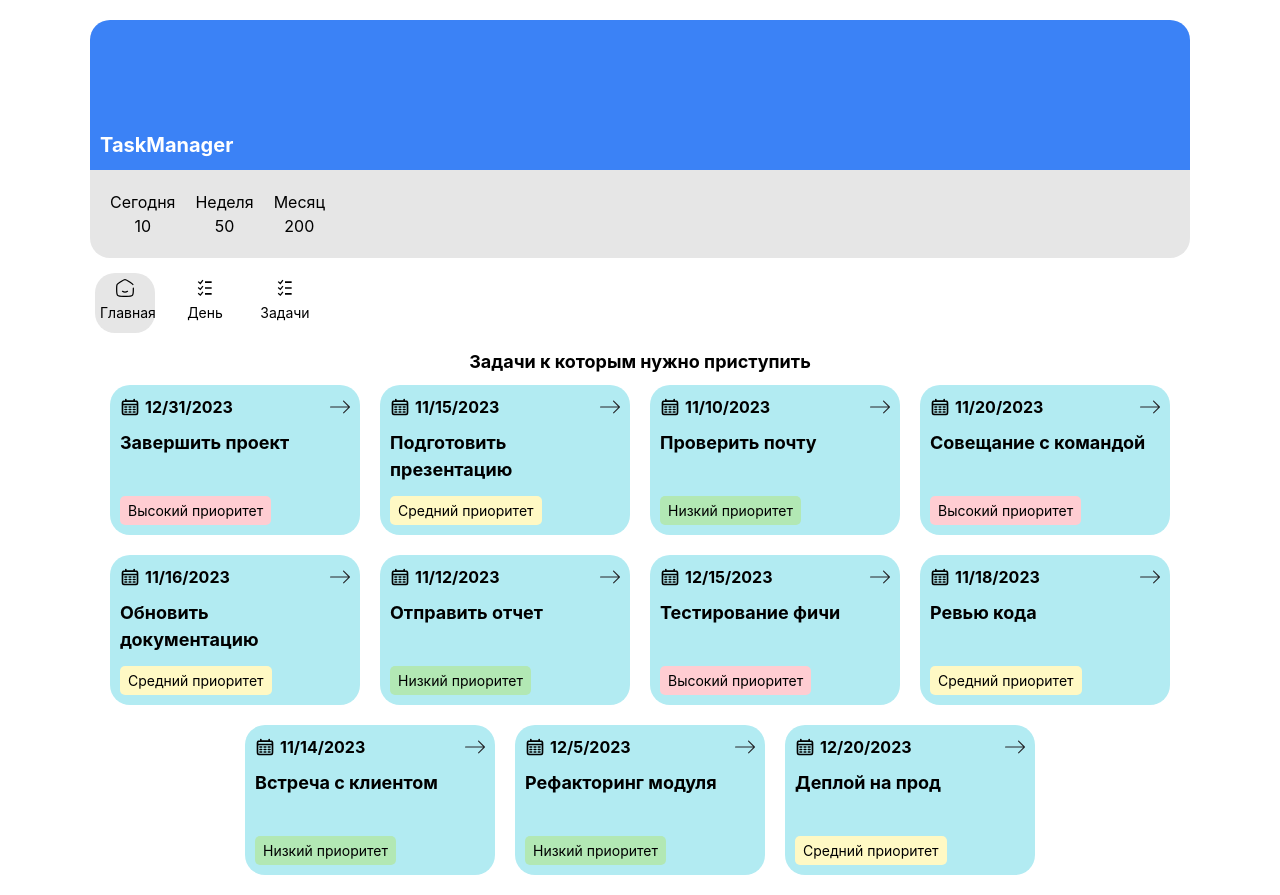
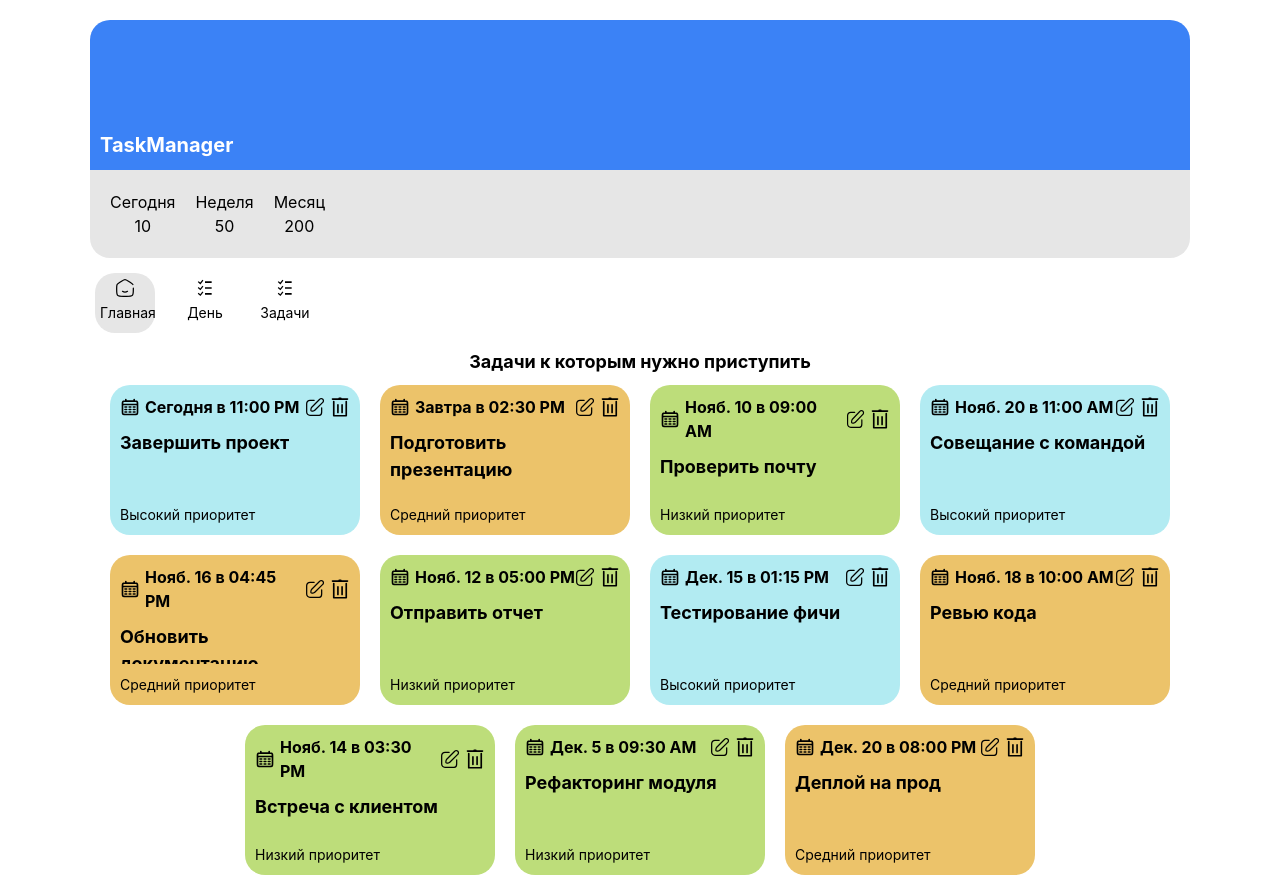
Before and after one commit to Lychil/TaskManager, a React (Vite) app in the folder client/: page /home in a window 1280 px wide. Built offline with nearby package versions, Linux system fonts and the light colour scheme.

Commit message:
task-card. redesign card

```diff
--- a/client/src/common/components/home/HomeTaskList.tsx
+++ b/client/src/common/components/home/HomeTaskList.tsx
@@ -1,5 +1,5 @@
 import styled from "styled-components"
-import { TaskCard } from "@/common/components/tasks/TaskCard";
+import { TaskCard } from "@/common/components/tasks/task-card/TaskCard";
 import { tasks } from "@/common/mock/tasks";
 
 export default function HomeTaskList() {
--- a/client/src/common/components/tasks/TaskList.tsx
+++ b/client/src/common/components/tasks/TaskList.tsx
@@ -1,6 +1,6 @@
 import styled from 'styled-components';
 import { ITaskCard } from '@/common/components/tasks/types';
-import { TaskCard } from '@/common/components/tasks/TaskCard';
+import { TaskCard } from '@/common/components/tasks/task-card/TaskCard';
 
 interface TaskListProps {
     list: ITaskCard[]
--- a/client/src/common/components/tasks/TasksSlider.tsx
+++ b/client/src/common/components/tasks/TasksSlider.tsx
@@ -2,7 +2,7 @@ import { useState, useRef } from 'react';
 import { colors, fonts, transitions } from '@/common/styles/styleConstants';
 import styled from 'styled-components';
 import { ITaskCard } from '@/common/components/tasks/types';
-import { TaskCard } from '@/common/components/tasks/TaskCard';
+import { TaskCard } from '@/common/components/tasks/task-card/TaskCard';
 
 interface TasksSliderProps {
     title: string;
--- a/client/src/common/components/tasks/TaskCard.tsx
+++ b/client/src/common/components/tasks/task-card/TaskCard.tsx
@@ -1,8 +1,9 @@
 import styled from 'styled-components';
-import { ITaskCard, PriorityTaskType } from '@/common/components/tasks/types';
-import arrowImg from "@/common/images/svg/arrow-right.svg";
+import { ITaskCard, PriorityColorEnum, PriorityTaskType } from '@/common/components/tasks/types';
 import calendarImg from "@/common/images/svg/calendar.svg";
 import { borders, fonts } from '@/common/styles/styleConstants';
+import { formatSmartDateHelper } from '@/common/helpers/formatSmartDateHelper';
+import TaskCardActions from '@/common/components/tasks/task-card/TaskCardActions';
 
 interface TaskCardProps {
     task: ITaskCard;
@@ -11,21 +12,14 @@ interface TaskCardProps {
 export function TaskCard({ task }: TaskCardProps) {
     const { title, deadline, priority } = task;
 
-    const formatDeadline = (value: string) => {
-        const date = new Date(value);
-        const today = new Date();
-        const isToday = date.toDateString() === today.toDateString();
-        return isToday ? 'Today' : date.toLocaleDateString();
-    };
-
     return (
-        <Card>
+        <Card $priority={priority}>
             <TopRow>
                 <LeftSide>
                     <Icon src={calendarImg} alt='calendar' />
-                    <Text>{formatDeadline(deadline)}</Text>
+                    <Text>{formatSmartDateHelper(deadline)}</Text>
                 </LeftSide>
-                <Icon src={arrowImg} alt='arrow right' />
+                <TaskCardActions />
             </TopRow>
 
             <Title>{title}</Title>
@@ -37,11 +31,11 @@ export function TaskCard({ task }: TaskCardProps) {
 }
 
 
-const Card = styled('div')`
+const Card = styled('div') <{ $priority: PriorityTaskType }>`
 width: 250px;
 height: 150px;
 padding: 10px;
-background-color: #b2ebf2;
+background-color: ${({ $priority }) => PriorityColorEnum[$priority]};
 border-radius: ${borders.radius.medium};
 display: flex;
 flex-direction: column;
@@ -73,24 +67,11 @@ overflow: hidden;
 text-overflow: ellipsis;
 `;
 
-const Priority = styled('div') <{ $priority: PriorityTaskType}>`
+const Priority = styled('div') <{ $priority: PriorityTaskType }>`
 margin-top: auto;
 font-size: ${fonts.sizes.small};
-padding: 4px 8px;
 border-radius: ${borders.radius.small};
 width: fit-content;
-
-background-color: ${({ $priority }) => {
-    switch ($priority) {
-        case 'high':
-            return '#ffcdd2';
-        case 'medium':
-            return '#fff9c4';
-        case 'low':
-        default:
-            return '#b2e8b4';
-    }
-}};
 `;
 
 const Icon = styled('img')`
--- /dev/null
+++ b/client/src/common/components/tasks/task-card/TaskCardActions.tsx
@@ -0,0 +1,31 @@
+import styled from 'styled-components';
+import editImg from "@/common/images/svg/edit.svg";
+import binImg from "@/common/images/svg/bin.svg";
+
+export default function TaskCardActions() {
+    const handleEdit = () => {}
+    const handleDelete = () => {}
+
+    return (
+        <Wrapper>
+            <ActionBtn onClick={handleEdit} type='button'>
+                <Icon src={editImg} alt='edit' />
+            </ActionBtn>
+            <ActionBtn onClick={handleDelete} type='button'>
+                <Icon src={binImg} alt='bin' />
+            </ActionBtn>
+        </Wrapper>
+    )
+}
+
+const Wrapper = styled('div')`
+display: flex;
+column-gap: 5px;
+`;
+
+const ActionBtn = styled('button')``;
+
+const Icon = styled('img')`
+width: 20px;
+aspect-ratio: 1;
+`;
--- a/client/src/common/components/tasks/types.ts
+++ b/client/src/common/components/tasks/types.ts
@@ -14,6 +14,12 @@ export enum PriorityTextEnum {
     'low' = 'Низкий'
 }
 
+export enum PriorityColorEnum {
+    'high' = '#b2ebf2',
+    'medium' = '#ecc36a',
+    'low' = '#bddd7a'
+}
+
 export type StatusTaskType = 'not-started' | 'in-progress' | 'completed';
 
 export enum StatusTextEnum {
--- /dev/null
+++ b/client/src/common/helpers/formatSmartDateHelper.ts
@@ -0,0 +1,29 @@
+export function formatSmartDateHelper(isoString: string): string {
+    const date = new Date(isoString);
+    const now = new Date();
+
+    const isToday = date.toDateString() === now.toDateString();
+
+    const tomorrow = new Date();
+    tomorrow.setDate(now.getDate() + 1);
+    const isTomorrow = date.toDateString() === tomorrow.toDateString();
+
+    const time = date.toLocaleTimeString([], { hour: '2-digit', minute: '2-digit' });
+
+    if (isToday) {
+        return `Сегодня в ${time}`;
+    }
+
+    if (isTomorrow) {
+        return `Завтра в ${time}`;
+    }
+
+    const monthShort = date.toLocaleString('ru-RU', { month: 'short' });
+    const day = date.getDate();
+
+    return `${capitalizeFirst(monthShort)} ${day} в ${time}`;
+}
+
+function capitalizeFirst(str: string): string {
+    return str.charAt(0).toUpperCase() + str.slice(1);
+}
--- a/client/src/common/mock/tasks.ts
+++ b/client/src/common/mock/tasks.ts
@@ -4,14 +4,14 @@ export const tasks: ITaskCard[] = [
     {
         id: 1,
         title: "Завершить проект",
-        deadline: "2023-12-31T18:00:00",
+        deadline: "2025-04-05T23:00:00",
         priority: "high",
         status: "in-progress"
     },
     {
         id: 2,
         title: "Подготовить презентацию",
-        deadline: "2023-11-15T14:30:00",
+        deadline: "2025-04-06T14:30:00",
         priority: "medium",
         status: "not-started"
     },
```
Also changed, not shown: client/src/common/images/svg/bin.svg (added), client/src/common/images/svg/edit.svg (added).
